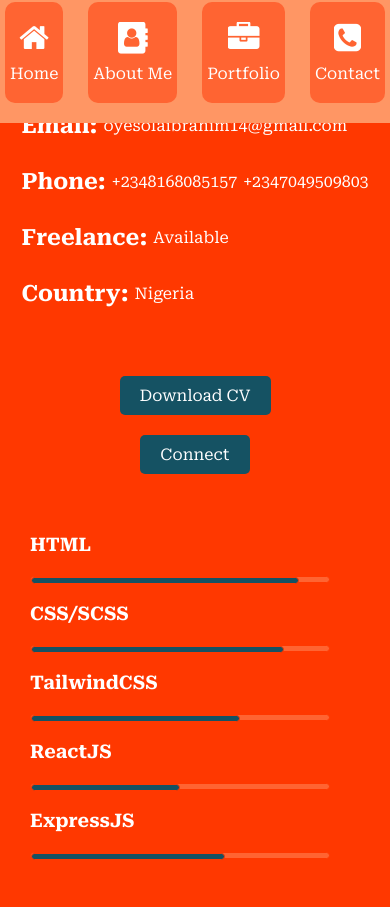
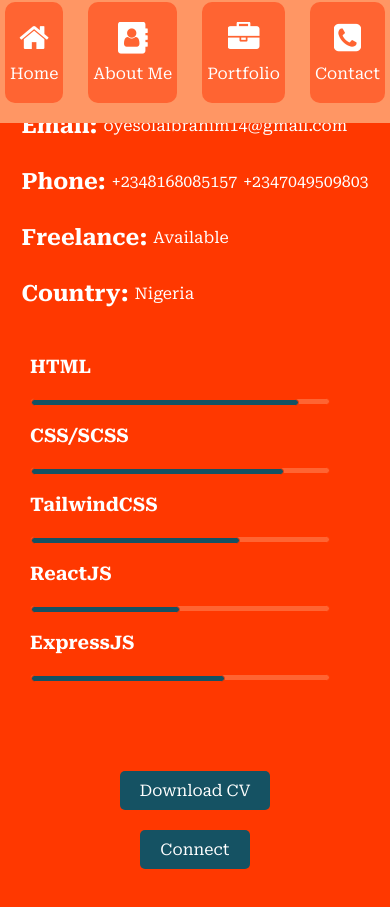
Before and after one commit to oyesolaibrahim/oyesolaibrahim-portfolio, a React (Create React App) app: page /About in a window 390 px wide. Shown: the part 676-1583 px from the top of the page. Built offline with nearby package versions, Linux system fonts and the light colour scheme.

Commit message:
changes to some button content

```diff
--- a/src/App.css
+++ b/src/App.css
@@ -440,7 +440,7 @@ article.portfolio img {
   width: 90.5%;
   height: 0vh;
   position: absolute;
-  bottom: 9.4%;
+  bottom: 10.3%;
   left: 5%;
   overflow: hidden;
   display: flex;
@@ -860,8 +860,12 @@ div.center {
     display: flex;
     flex-direction: column;
   }
+
   #button-container * {
     margin: 10px auto;
+  }
+  .button-about {
+    flex-direction: row;
   }
   #social-media-handles {
     margin-left: 22.5%;
--- a/src/components/About.jsx
+++ b/src/components/About.jsx
@@ -148,16 +148,16 @@ const About = () => {
                         <div className="flex-start column2">
                             <div>
                                 <div className="flex flex-ul">
-                                    <ul id="ul-1">
-                                        {/*<div className="details">
+                                    {/*<ul id="ul-1">
+                                        <div className="details">
                                             <li class="h3">Website:</li>
                                             <li><a href="#" id="click-here">Click Here</a></li>
                                         </div>
                                         <div className="details">
                                             <li class="h3">Degree:</li>
                                             <li>BSC</li>
-                                        </div>*/}
-                                    </ul>
+                                        </div>
+                                    </ul>*/}
                                     <ul id="ul-2">
                                         <div className="details email">
                                             <li className="h3">Email:</li>
@@ -177,11 +177,6 @@ const About = () => {
                                             <li>Nigeria</li>
                                         </div>
                                     </ul>
-                                </div>
-                                <div id="button-container">
-                                    <a style={{backgroundColor: theme.buttonBackgroundColor}} class="button" href="assets/profilep.jpg" download="oyesolaCV">Download CV</a>
-                                    {/*<a style={{backgroundColor: theme.buttonBackgroundColor}} class="button" href="/Contact">Connect</a>*/}
-                                    <Link style={{backgroundColor: theme.buttonBackgroundColor}} class="button" to="/Contact">Connect</Link>
                                 </div>
                             </div>
                             <div id="technologies">
@@ -217,6 +212,11 @@ const About = () => {
                                 </div>
                             </div>
                         </div>
+                                <div id="button-container" className="button-about">
+                                    <a style={{backgroundColor: theme.buttonBackgroundColor}} class="button" href="assets/profilep.jpg" download="oyesolaCV">Download CV</a>
+                                    {/*<a style={{backgroundColor: theme.buttonBackgroundColor}} class="button" href="/Contact">Connect</a>*/}
+                                    <Link style={{backgroundColor: theme.buttonBackgroundColor}} class="button" to="/Contact">Connect</Link>
+                                </div>
                     </article>
                 </section>
             </main>
```
